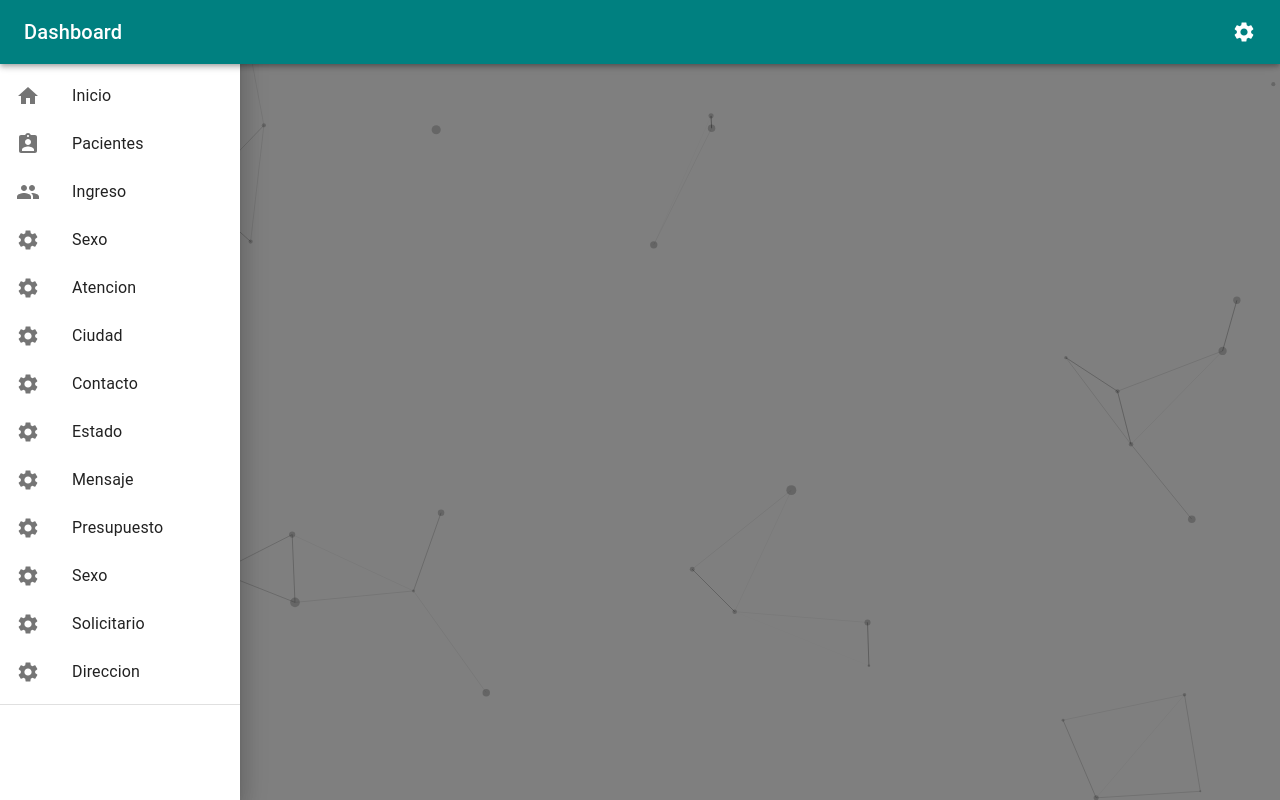
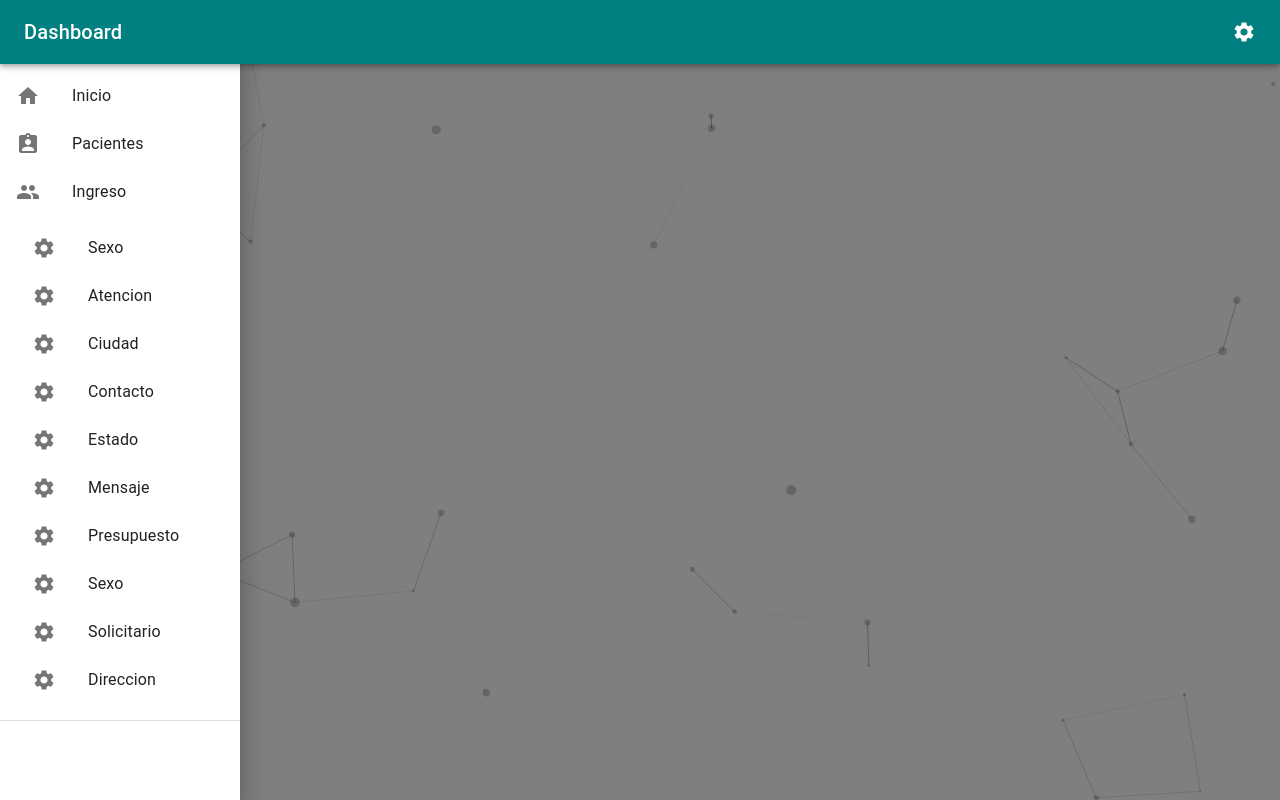
Before and after one commit to javierox777/frondendClinicaVite, a React (Vite) app: page / in a window 1280 px wide. Both pictures are taken after a click on the button 32 px from the left and 32 px from the top of the page. Built offline with nearby package versions, Linux system fonts and the light colour scheme.

Commit message:
sub menu avance

```diff
--- a/src/views/dashboard/dashboardLayout.tsx
+++ b/src/views/dashboard/dashboardLayout.tsx
@@ -140,9 +140,7 @@ const DashboardLayout: React.FC = () => {
         <Toolbar />
         <Box sx={{ overflow: 'auto' }}>
         <List>
-            {['Inicio', 'Pacientes', 'Ingreso', 'Sexo',
-            'Atencion', 'Ciudad', 'Contacto', 'Estado',
-            'Mensaje', 'Presupuesto', 'Sexo', 'Solicitario', 'Direccion'].map((text, index) => (
+  {['Inicio', 'Pacientes', 'Ingreso'].map((text, index) => (
     <ListItem
       button
       key={text}
@@ -154,15 +152,40 @@ const DashboardLayout: React.FC = () => {
           <HomeIcon />
         ) : index === 1 ? (
           <AssignmentInd />
-                  ) : index === 2 ? (
+        ) : (
           <PeopleIcon />
-                  ) : (
-                    <SettingsIcon />
         )}
       </ListItemIcon>
       <ListItemText primary={text} />
     </ListItem>
   ))}
+  <List>
+    {[
+      'Sexo',
+      'Atencion',
+      'Ciudad',
+      'Contacto',
+      'Estado',
+      'Mensaje',
+      'Presupuesto',
+      'Sexo',
+      'Solicitario',
+      'Direccion'
+    ].map((text, index) => (
+      <ListItem
+        button
+        key={text}
+        component={Link}
+        to={`/${text.toLowerCase()}`}
+        sx={{ pl: 4 }} // Añadimos un margen izquierdo para indentar las opciones del submenú
+      >
+        <ListItemIcon>
+          <SettingsIcon />
+        </ListItemIcon>
+        <ListItemText primary={text} />
+      </ListItem>
+    ))}
+  </List>
 </List>
           <Divider />
         </Box>
```
Also changed, not shown: 1 other file (tests, documents, lock files or other folders). Lines whose indentation alone changed are shown as unchanged.
